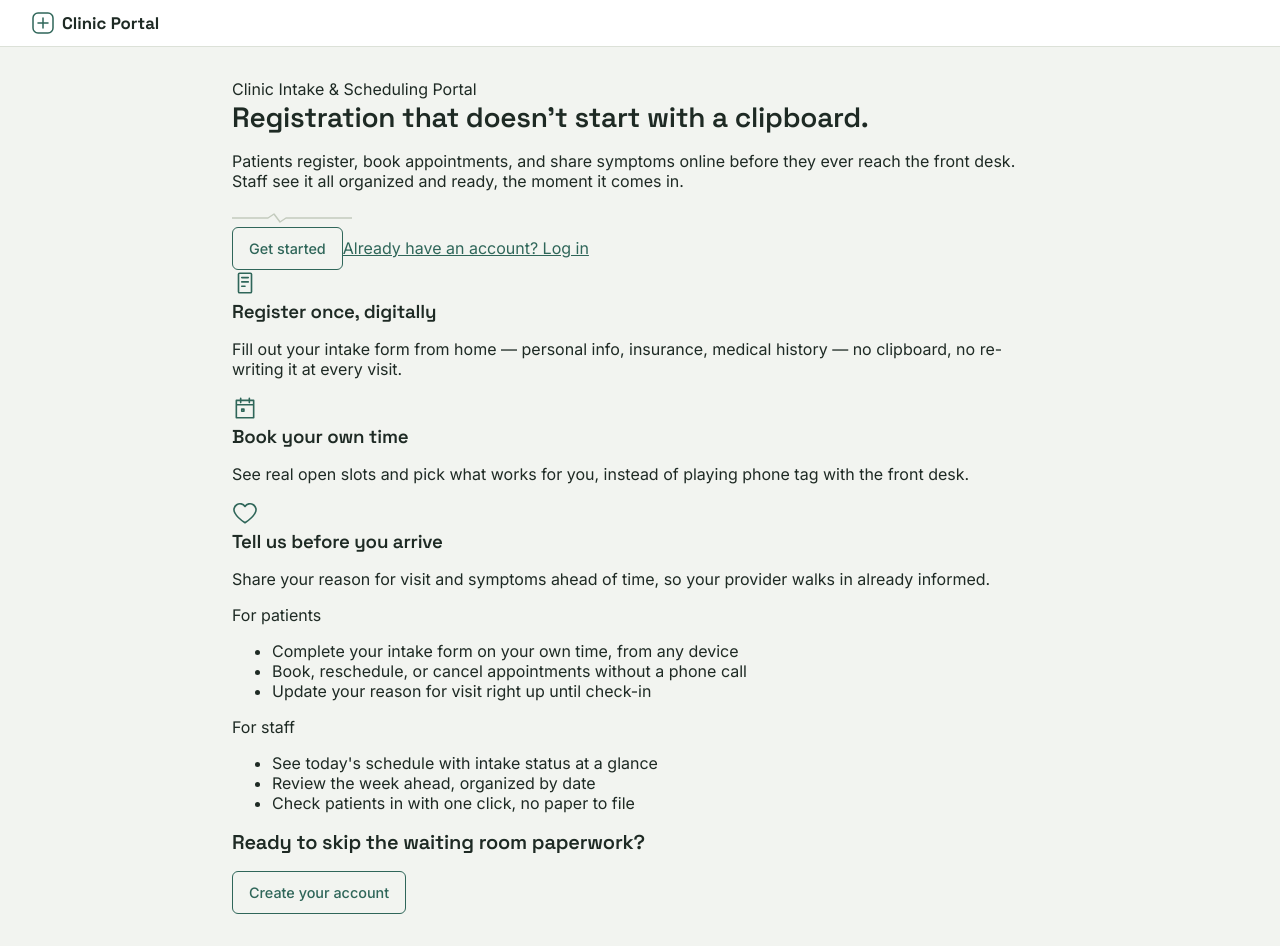
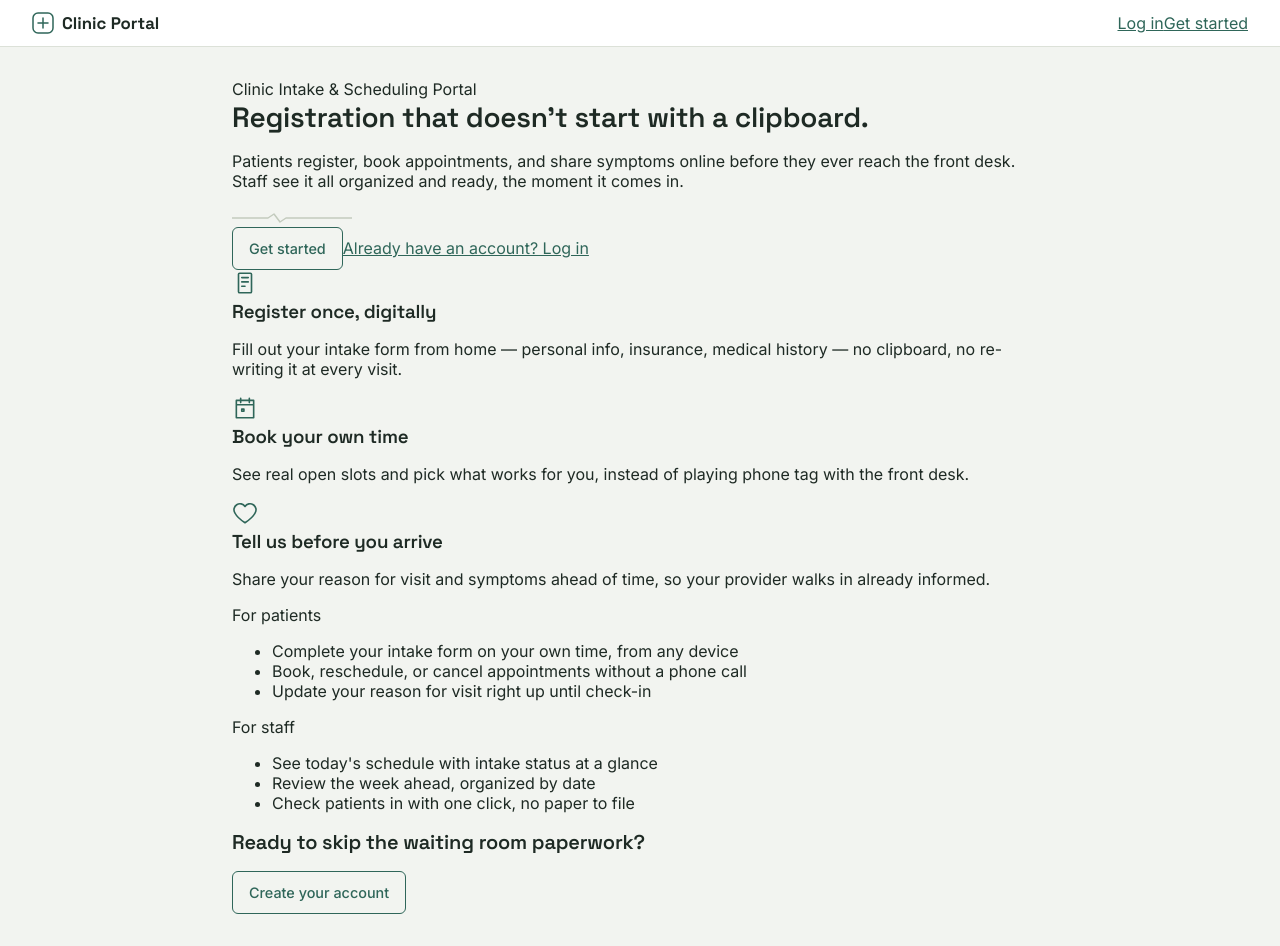
Before and after one commit to xClaudiaArias/intake, a React (Vite) app in the folder frontend/: page / in a window 1280 px wide. Built offline with nearby package versions, Linux system fonts and the light colour scheme.

Commit message:
add auth to layout

```diff
--- a/frontend/src/components/Layout.jsx
+++ b/frontend/src/components/Layout.jsx
@@ -2,7 +2,8 @@ import React from 'react';
 import { Link, useLocation, useNavigate } from 'react-router-dom';
 import { useAuth } from '../context/AuthContext.jsx';
 
-
+// A quiet trace line under page headers, standing in for a chart's vitals
+// line without being literal about it. Used once per page, sparingly.
 function TraceLine() {
     return (
         <svg width="120" height="10" viewBox="0 0 120 10" fill="none" aria-hidden="true">
@@ -38,6 +39,7 @@ function TraceLine() {
     }
 
     const links = user ? NAV_LINKS[user.role] || [] : [];
+    const onAuthPage = location.pathname === '/login' || location.pathname === '/register';
 
     return (
         <div className="app-shell">
@@ -68,6 +70,13 @@ function TraceLine() {
                 </button>
             </div>
             )}
+
+            {!user && !onAuthPage && (
+            <div className="header-cta">
+                <Link to="/login" className="header-cta__secondary">Log in</Link>
+                <Link to="/register" className="header-cta__primary">Get started</Link>
+            </div>
+            )}
         </header>
 
         <main className="app-main">{children}</main>
```
